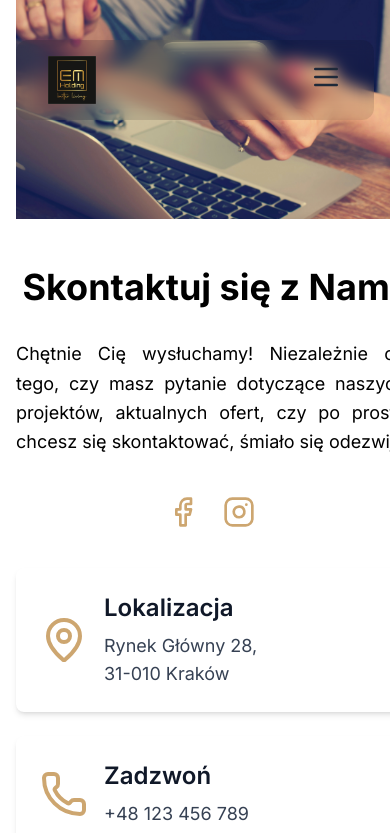
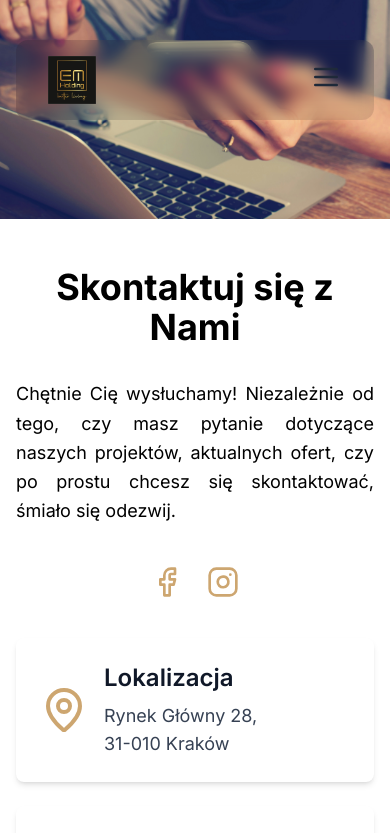
Before and after one commit to karol-wojak/real_estate_website, a React (Vite) app: page /real_estate_website/contact in a window 390 px wide. Shown: the top 833 px of the page. Built offline with nearby package versions, Linux system fonts and the light colour scheme.

Commit message:
Refactor layout to prevent horizontal overflow and ensure full-width elements

```diff
--- a/src/App.jsx
+++ b/src/App.jsx
@@ -192,7 +192,7 @@ const App = () => {
     }, [location.pathname, location.hash]); // Close on path or hash change
 
     return (
-        <div className="min-h-screen flex flex-col">
+        <div className="min-h-screen flex flex-col overflow-x-hidden">
             {/* Navigation component, passed logo and mobile menu state/toggle */}
             <Navigation
                 isMobileMenuOpen={isMobileMenuOpen}
@@ -201,13 +201,13 @@ const App = () => {
             />
 
             <main
-                className="max-w-7xl mx-auto px-4 lg:px-8 flex-grow py-0">
+                className="w-full max-w-7xl mx-auto px-4 lg:px-8 flex-grow py-0">
                 <div className="relative left-1/2 right-1/2 w-screen -translate-x-1/2 mb-8">
                     <HeroCarousel location={location} />
                 </div>
                 <Routes>
                     <Route path="/" element={
-                        <div className="space-y-16 md:space-y-24">
+                        <div className="w-full space-y-16 md:space-y-24">
                             <div id="portfolio-section">
                                 <PortfolioPage projects={portfolioProjects} />
                             </div>
```
